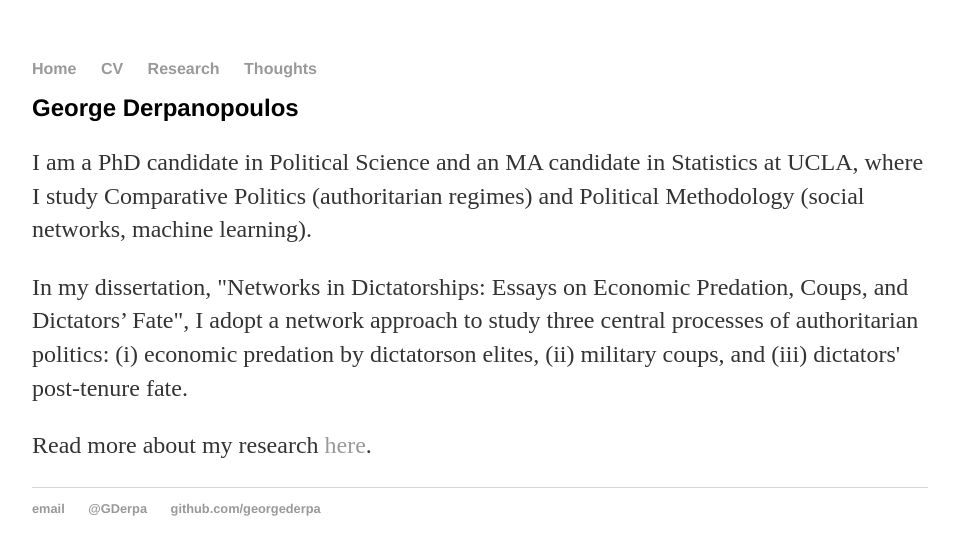
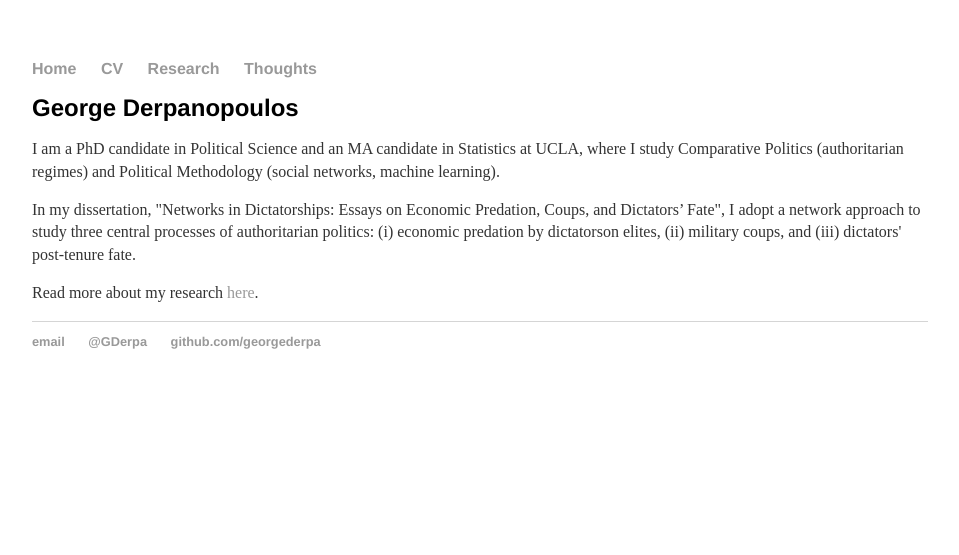
Before and after one commit to georgederpa/georgederpa, a Jekyll site: the page built from index.html, in a window 1280 px wide. Shown: the top 555 px of the page, without its empty margins (160-1119 px from the left). Built offline with Jekyll 4.4.1, drawn with Linux system fonts in a browser that asks for light colours.

Commit message:
Update index.html

```diff
--- a/index.html
+++ b/index.html
@@ -4,7 +4,7 @@ title: George Derpanopoulos
 ---
 <div class="blurb">
 	<h1 style="font-size:150%;">George Derpanopoulos</h1>
-	<p style="font-size:150%;">I am a PhD candidate in Political Science and an MA candidate in Statistics at UCLA, where I study Comparative Politics (authoritarian regimes) and Political Methodology (social networks, machine learning).</p>
-	<p style="font-size:150%;">In my dissertation, "Networks in Dictatorships: Essays on Economic Predation, Coups, and Dictators’ Fate", I adopt a network approach to study three central processes of authoritarian politics: (i) economic predation by dictatorson elites, (ii) military coups, and (iii) dictators' post-tenure fate.</p>
-	<p style="font-size:150%;">Read more about my research <a href="/research">here</a>.</p>
+	<p style="font-size:100%;">I am a PhD candidate in Political Science and an MA candidate in Statistics at UCLA, where I study Comparative Politics (authoritarian regimes) and Political Methodology (social networks, machine learning).</p>
+	<p style="font-size:100%;">In my dissertation, "Networks in Dictatorships: Essays on Economic Predation, Coups, and Dictators’ Fate", I adopt a network approach to study three central processes of authoritarian politics: (i) economic predation by dictatorson elites, (ii) military coups, and (iii) dictators' post-tenure fate.</p>
+	<p style="font-size:100%;">Read more about my research <a href="/research">here</a>.</p>
 </div><!-- /.blurb -->
```
